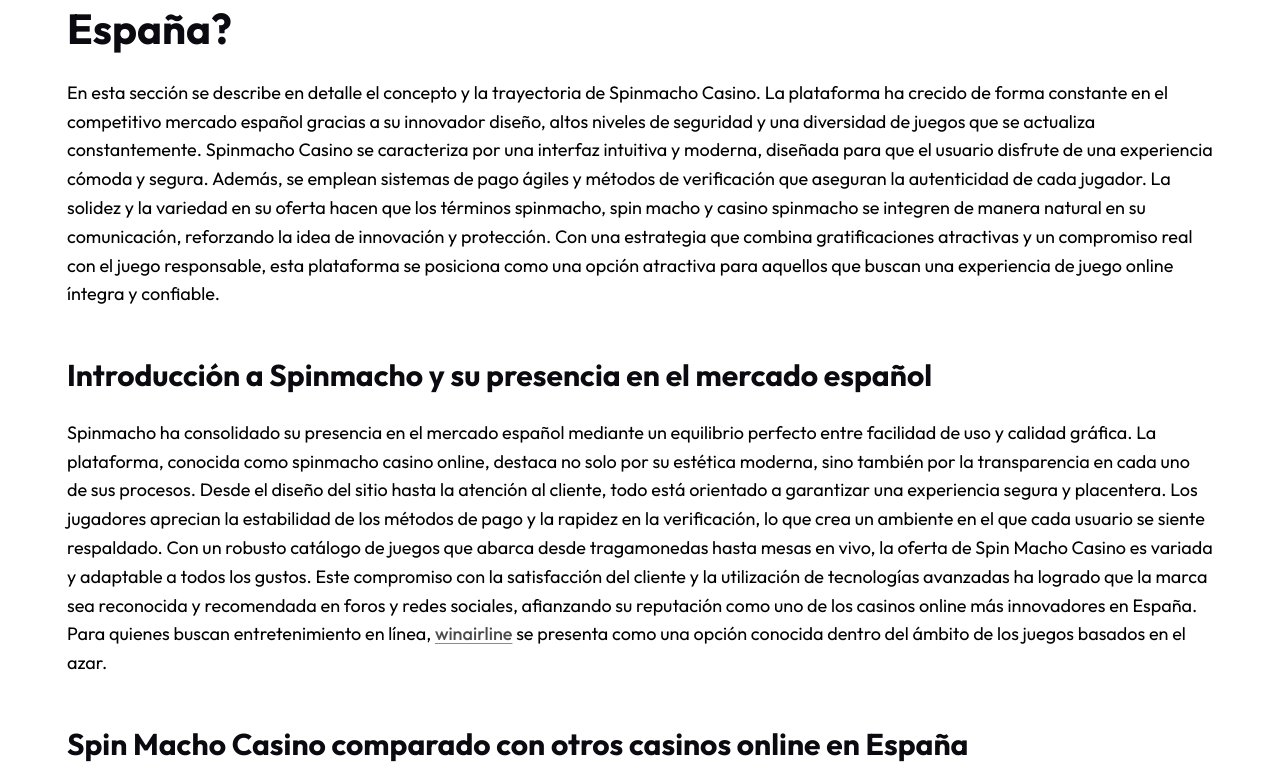
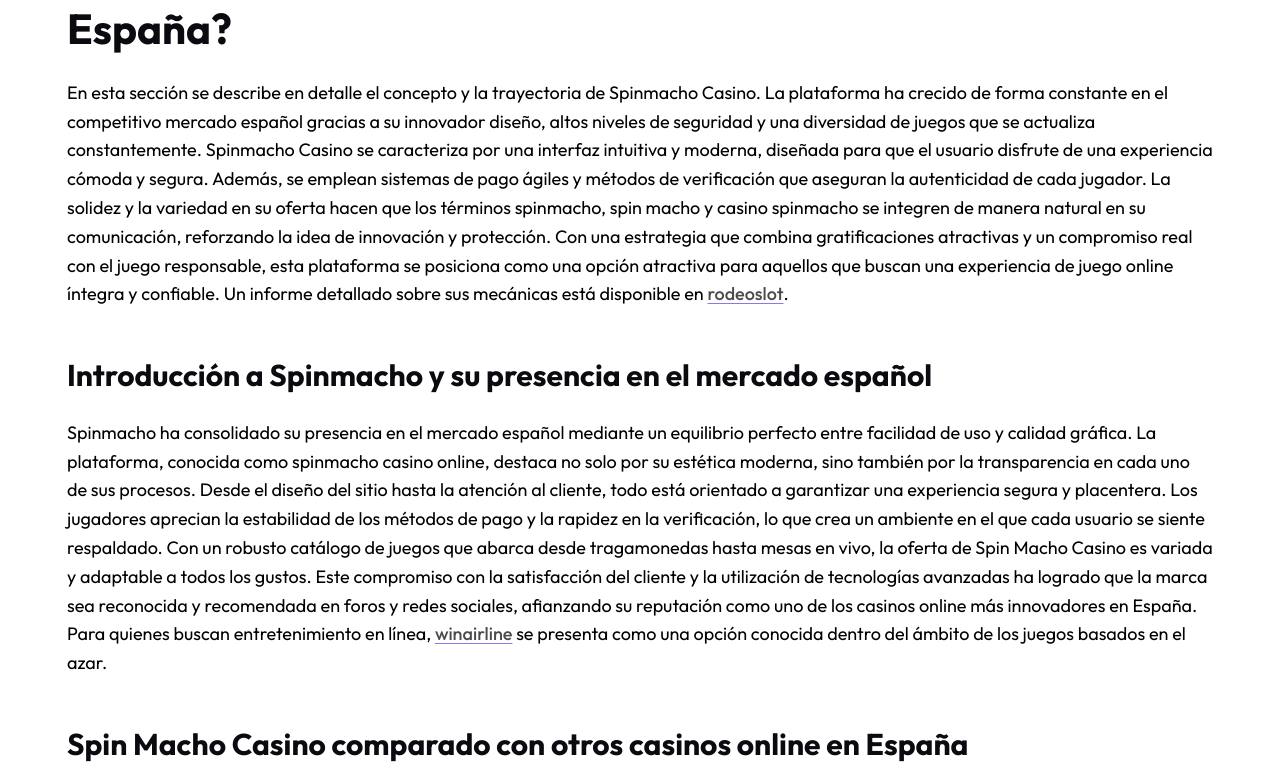
Before and after one commit to vjk-34/spinmacho-casino.com.es, a plain HTML site: page index.html in a window 1280 px wide. Shown: the part 1484-2255 px from the top of the page. Drawn offline with Linux system fonts and the light colour scheme.

Commit message:
Update index.html

```diff
--- a/index.html
+++ b/index.html
@@ -288,7 +288,7 @@ casino spinmacho se integren de manera natural en su comunicación,
 reforzando la idea de innovación y protección. Con una estrategia que
 combina gratificaciones atractivas y un compromiso real con el juego
 responsable, esta plataforma se posiciona como una opción atractiva para
-aquellos que buscan una experiencia de juego online íntegra y confiable.</p>
+aquellos que buscan una experiencia de juego online íntegra y confiable. Un informe detallado sobre sus mecánicas está disponible en <a href="https://rodeoslot.com.es" title="rodeoslot">rodeoslot</a>.</p>
 <h3 id="introducción-a-spinmacho-y-su-presencia-en-el-mercado-español"><strong>Introducción a Spinmacho y su presencia en el mercado español</strong></h3>
 <p>Spinmacho ha consolidado su presencia en el mercado español mediante un
 equilibrio perfecto entre facilidad de uso y calidad gráfica. La
```
